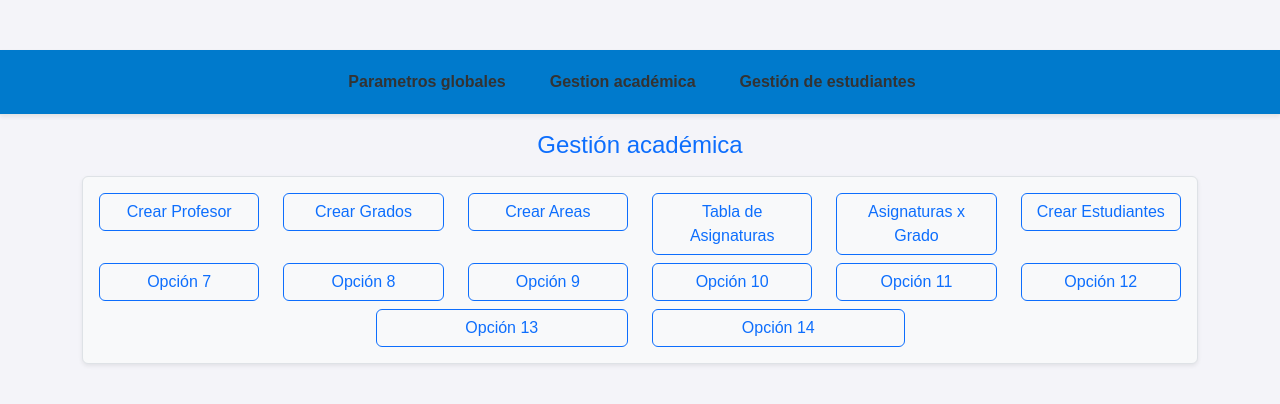
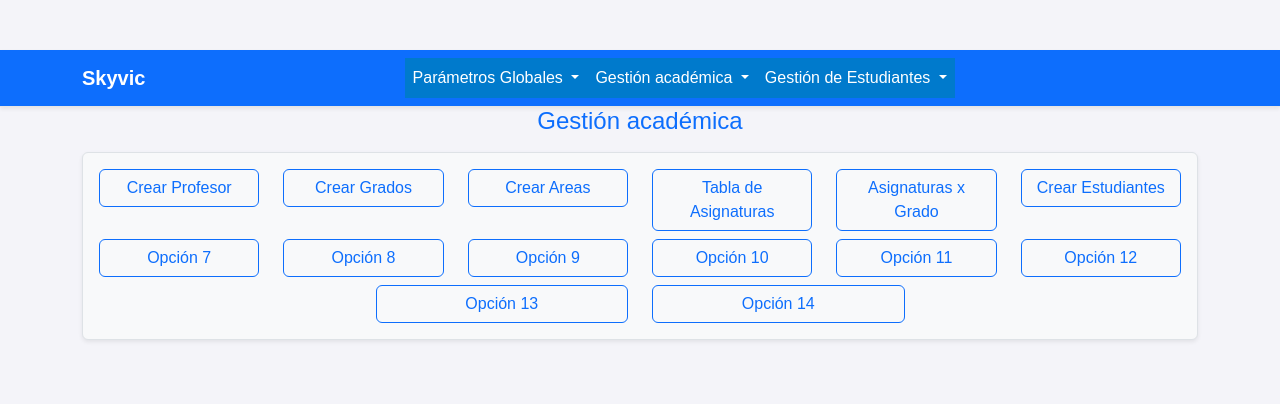
Before and after one commit to rojasokc/holamundo, a Flask app: page /gestion-academica in a window 1280 px wide. Shown: the top 404 px of the page. Run offline with Flask 3, Linux system fonts and the light colour scheme; the visitor is signed in with stand-in values (Sample User, id 1).

Commit message:
act basesub

```diff
--- a/pages/templates/basesub.html
+++ b/pages/templates/basesub.html
@@ -44,12 +44,9 @@ nav ul li > a {
     transition: background 0.2s ease, color 0.2s ease;
 }
 
-nav ul li > a:hover {
-    background: #e7f1ff;
-    color: #0d6efd;
-}
 
-/* ===== DROPDOWN PEGADO ===== */
+
+/* ===== DROPDOWN PEGADO ===== #0d6efd;*/
 nav ul li ul {
     display: none;
     position: absolute;
@@ -88,54 +85,103 @@ nav ul li ul li hr {
     margin: 6px 0;
     border-color: #eaeaea;
 }
+
+/* ===== HOVER MENU PRINCIPAL ===== */
+.navbar .nav-link:hover,
+.navbar .nav-link:focus {
+    background-color: #0b5ed7; /* azul más fuerte */
+    color: #ffffff !important;
+    border-radius: 6px;
+}
+
+/* ===== HOVER SUBMENÚ ===== */
+.dropdown-menu .dropdown-item:hover,
+.dropdown-menu .dropdown-item:focus {
+    background-color: #e9ecef; /* gris claro */
+    color: #000000;
+}
+
 </style>
 
 
 <!-- Barra de navegación  {{ url_for('Gestionacade') }} -->
 
-<nav class="mb-3 shadow-sm">
-    <ul class="d-flex gap-3">
-        <li>
-            <a href="">Parametros globales</a>
-            <ul>
-                <li><a href="{{ url_for('onlyallparam') }}">Parametros Generales</a></li>
-                <li><a href="{{ url_for('onlyparam') }}">Parametros de Notas</a></li>
-            </ul>
+<nav class="navbar navbar-expand-lg navbar-dark bg-primary shadow-sm">
+  <div class="container">
+
+    <!-- Marca -->
+    <a class="navbar-brand fw-bold text-white" href="#">Skyvic</a>
+
+    <!-- Botón hamburguesa -->
+    <button class="navbar-toggler" type="button" data-bs-toggle="collapse" data-bs-target="#navbarMain">
+      <span class="navbar-toggler-icon"></span>
+    </button>
+
+    <!-- Menú -->
+    <div class="collapse navbar-collapse justify-content-center" id="navbarMain">
+      <ul class="navbar-nav">
+
+        <!-- Parámetros -->
+        <li class="nav-item dropdown">
+          <a class="nav-link dropdown-toggle text-white" href="#" data-bs-toggle="dropdown">
+            Parámetros Globales
+          </a>
+          <ul class="dropdown-menu">
+            <li><a class="dropdown-item" href="{{ url_for('onlyallparam') }}">Parámetros Generales</a></li>
+            <li><a class="dropdown-item" href="{{ url_for('onlyparam') }}">Parámetros de Notas</a></li>
+          </ul>
+        </li>
+
+        <!-- Gestión académica -->
+        <li class="nav-item dropdown">
+          <a class="nav-link dropdown-toggle text-white" href="#" data-bs-toggle="dropdown">
+            Gestión académica
+          </a>
+          <ul class="dropdown-menu">
+            <li><a class="dropdown-item" href="{{ url_for('onlycreaprofx') }}">Crear profesor</a></li>
+            <li><a class="dropdown-item" href="{{ url_for('onlycreagradx') }}">Crear grados</a></li>
+                <li><a class="dropdown-item" href="{{ url_for('creaareas') }}">Crear Areas</a></li>
+                <li><a class="dropdown-item" href="{{ url_for('creatablaasignaturas') }}">Tabla de Asignaturas</a></li>
+                <li><a class="dropdown-item" href="{{ url_for('creaasignaturas') }}">Asignaturas por Grado</a></li>
+                <li><a class="dropdown-item" href="{{ url_for('estudiantes.index') }}">Crear Estudiantes</a></li>
+                <li><hr></li>
+                <li><a class="dropdown-item" href="{{ url_for('metasdea.index') }}">Metas de aprendizaje | Competencia laboral</a></li>
+                <li><a class="dropdown-item" href="{{ url_for('cformativo.index') }}">Concepto formativo</a></li>
+                <li><a class="dropdown-item" href="{{ url_for('reporte.index') }}">Reportes</a></li>
+          </ul>
+        </li>
+
+        <!-- Estudiantes -->
+        <li class="nav-item dropdown">
+          <a class="nav-link dropdown-toggle text-white" href="#" data-bs-toggle="dropdown">
+            Gestión de Estudiantes
+          </a>
+          <ul class="dropdown-menu">
+            <li><a class="dropdown-item" href="{{ url_for('status') }}">Status</a></li>
+            <li><a class="dropdown-item" href="{{ url_for('notaspp') }}">Notas PP</a></li>
+            <li><a class="dropdown-item" href="{{ url_for('onlynotasestudiante') }}">Notas de estudiante</a></li>
+          </ul>
         </li>
         <li>
-            <a href="">Gestion académica</a>
-            <ul>
-                <li><a href="{{ url_for('onlycreaprofx') }}">Crear profesor</a></li>
-                <li><a href="{{ url_for('onlycreagradx') }}">Crear Grados</a></li>
-                <li><a href="{{ url_for('creaareas') }}">Crear Areas</a></li>
-                <li><a href="{{ url_for('creatablaasignaturas') }}">Tabla de Asignaturas</a></li>
-                <li><a href="{{ url_for('creaasignaturas') }}">Asignaturas por Grado</a></li>
-                <li><a href="{{ url_for('estudiantes.index') }}">Crear Estudiantes</a></li>
-                <li><hr></li>
-                <li><a href="{{ url_for('metasdea.index') }}">Metas de aprendizaje | Competencia laboral</a></li>
-                <li><a href="{{ url_for('cformativo.index') }}">Concepto formativo</a></li>
-                <li><a href="{{ url_for('reporte.index') }}">Reportes</a></li>
+
+
+            {% if session.get("level") == "5" %}
+            <li class="nav-item dropdown">
+            <a class="nav-link dropdown-toggle text-white" href="#" data-bs-toggle="dropdown">
+                Admin
+            </a>
+            <ul class="dropdown-menu">
+                <li><a class="dropdown-item" href="{{ url_for('onlyeditempresa') }}">Administración Instituto</a></li>
+                <li><a class="dropdown-item" href="{{ url_for('onlymoduserppal') }}">Editar - Crear Admin</a></li>
+                <li><a class="dropdown-item" href="{{ url_for('onlyboletines') }}">Boletines</a></li>
             </ul>
-        </li>
-        <li>
-            <a href="">Gestión de estudiantes</a>
-            <ul>
-                <li><a href="{{ url_for('status') }}">Status</a></li>
-                <li><a href="{{ url_for('notaspp') }}">Notas PP</a></li>
-                <li><a href="{{ url_for('onlynotasestudiante') }}">Notas de estudiante</a></li>
-            </ul>
-        </li>
-        <li>
-            {% if session.get("level") == "5" %}
-            <a href="">Admin area</a>
-            <ul>
-                <li><a href="{{ url_for('onlyeditempresa') }}">Administración Instituto</a></li>
-                <li><a href="{{ url_for('onlymoduserppal') }}">Editar - Crear Admin</a></li>
-                <li><a href="{{ url_for('onlyboletines') }}">Boletines</a></li>
-            </ul>
+            </li>
             {% endif %}
         </li>
-    </ul>
+      </ul>
+    </div>
+
+  </div>
 </nav>
 
 <div class="container">
```
